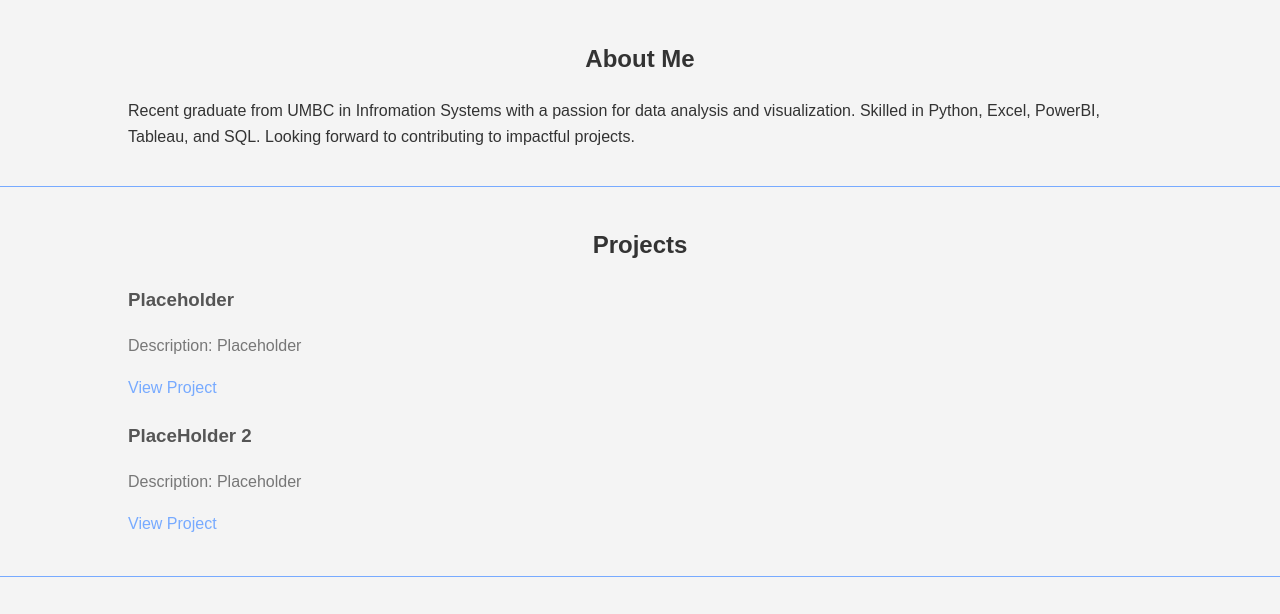
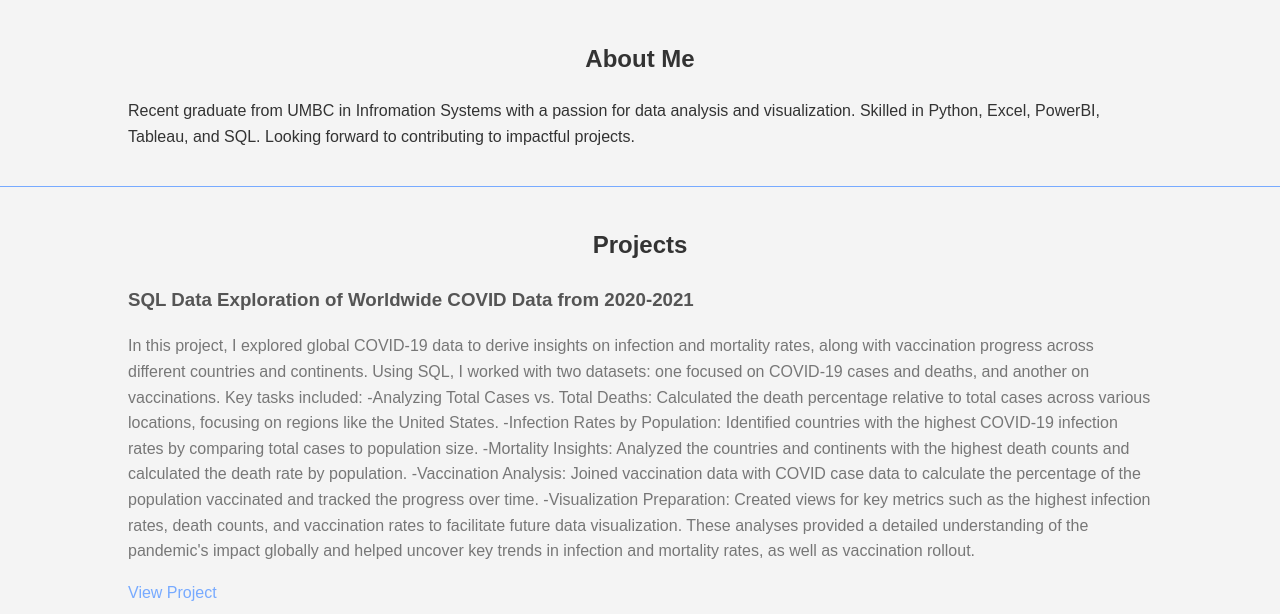
Before and after one commit to AKSherman/AKSherman.github.io, a plain HTML site: page index.html in a window 1280 px wide. Shown: the part 158-772 px from the top of the page. Drawn offline with Linux system fonts and the light colour scheme.

Commit message:
Update index.html
Adding my first portfolio project to my website

```diff
--- a/index.html
+++ b/index.html
@@ -33,9 +33,20 @@
         <div class="container">
             <h2>Projects</h2>
             <div class="project">
-                <h3>Placeholder</h3>
-                <p>Description: Placeholder</p>
-                <a href="link-to-project">View Project</a>
+                <h3>SQL Data Exploration of Worldwide COVID Data from 2020-2021 </h3>
+                <p>
+                    In this project, I explored global COVID-19 data to derive insights on infection and mortality rates, along with vaccination progress across different countries and continents. Using SQL, I worked with two datasets: one focused on COVID-19 cases and deaths, and another on vaccinations. Key tasks included:
+
+                    -Analyzing Total Cases vs. Total Deaths: Calculated the death percentage relative to total cases across various locations, focusing on regions like the United States.
+                    -Infection Rates by Population: Identified countries with the highest COVID-19 infection rates by comparing total cases to population size.
+                    -Mortality Insights: Analyzed the countries and continents with the highest death counts and calculated the death rate by population.
+                    -Vaccination Analysis: Joined vaccination data with COVID case data to calculate the percentage of the population vaccinated and tracked the progress over time.
+                    -Visualization Preparation: Created views for key metrics such as the highest infection rates, death counts, and vaccination rates to facilitate future data visualization.
+
+                    These analyses provided a detailed understanding of the pandemic's impact globally and helped uncover key trends in infection and mortality rates, as well as vaccination rollout.
+
+                </p>
+                <a href="https://github.com/AKSherman/PortfolioProjects/blob/main/AlexanderShermanCOVIDSQLPortfolioProject.sq">View Project</a>
             </div>
             <div class="project">
                 <h3>PlaceHolder 2</h3>
```
